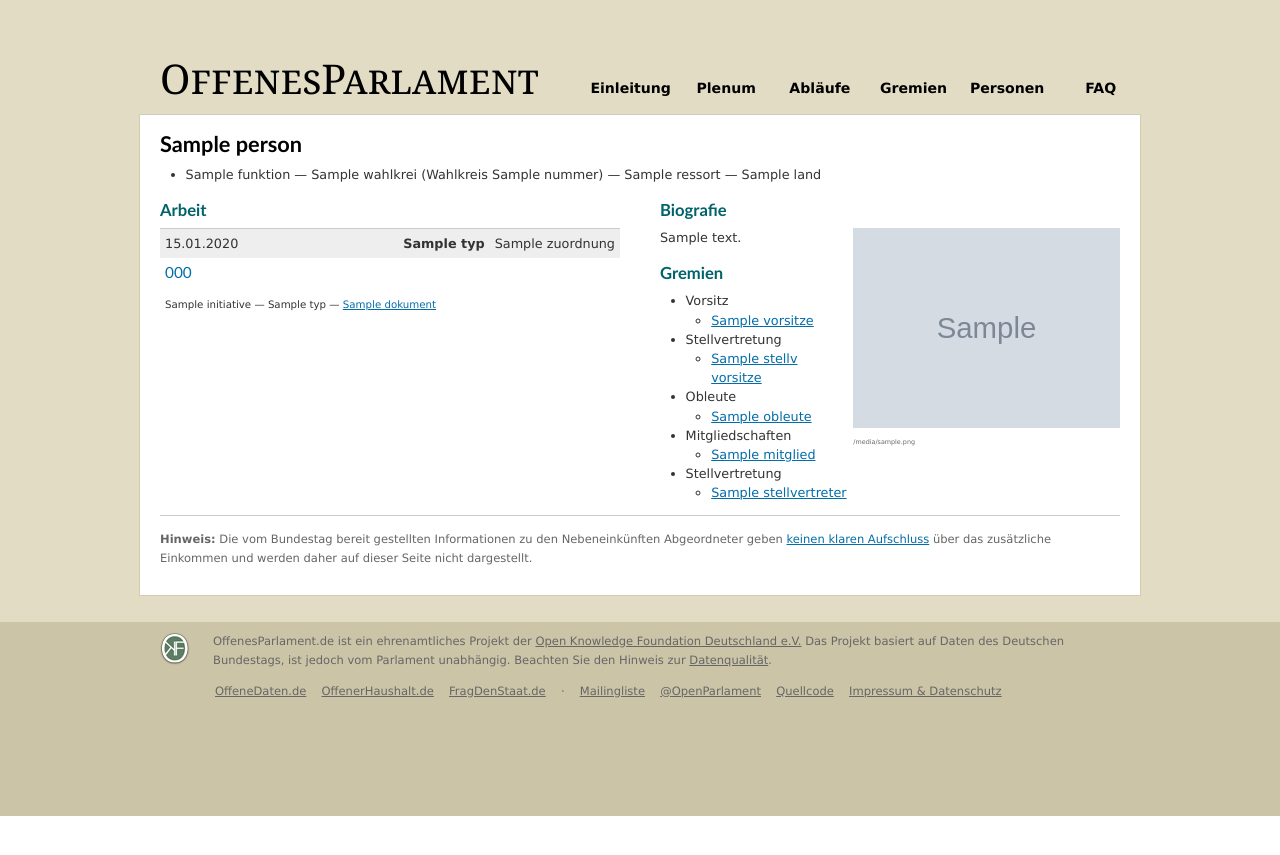
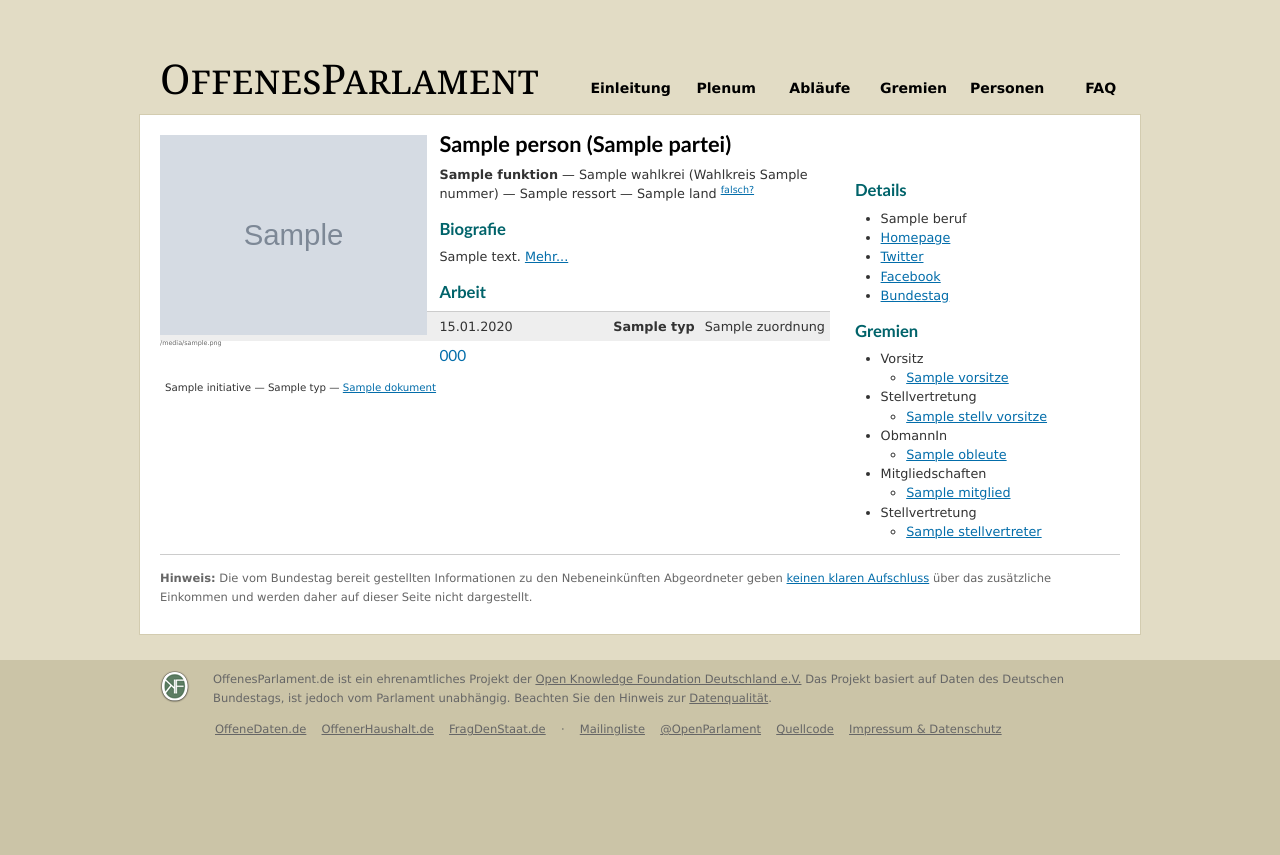
Before and after one commit to okfde/offenesparlament.de, a Flask app: template offenesparlament/templates/person_view.html in a window 1280 px wide. Before the commit the page ends 816 px from the top, so only its background shows below. Run offline with Flask 2, Linux system fonts and the light colour scheme; the template is opened without the code that fills it: most values are stand-ins (such as "Sample title", 1, 10 or a date in 2020); grey boxes marked "Sample" are stand-in pictures; some libraries are stand-ins or nearby versions.

Commit message:
update speech parser a bit and some theming and template work on persons.

```diff
--- a/offenesparlament/model.py
+++ b/offenesparlament/model.py
@@ -185,6 +185,12 @@
         if self.ort and len(self.ort):
             name += " (%s)" % self.ort
         return name.strip()
+
+    @property
+    def bio_teaser(self):
+        if not self.bio:
+            return ""
+        return self.bio.split("<")[0]
 
     def to_dict(self):
         data = {
--- a/offenesparlament/static/js/script.js
+++ b/offenesparlament/static/js/script.js
@@ -1,3 +1,14 @@
 /* Author:
 
 */
+
+$(document).ready(function() {
+  $(".teaser").click(function(e) {
+    $(".teaser").hide();
+    $(".teaser-fulltext").slideDown('slow');
+  });
+  $(".teaser-fulltext").click(function(e) {
+    $(".teaser-fulltext").slideUp();
+    $(".teaser").show();
+  });
+});
--- a/offenesparlament/static/style/style.css
+++ b/offenesparlament/static/style/style.css
@@ -139,6 +139,16 @@
 .banner.faq {
   height: 180px;
   background: url(/static/img/faq.png);
+}
+
+.banner.intro {
+  height: 180px;
+  background: url(/static/img/intro.png);
+}
+
+.banner.ablaeufe {
+  height: 180px;
+  background: url(/static/img/ablaeufe.png);
 }
 
 .banner.home {
@@ -445,8 +455,8 @@
 /* Persons */
 
 .person-foto {
-  float: right;
-  margin-left: 1em;
+  float: left;
+  margin-right: 1em;
 }
 
 .person-foto img {
@@ -456,9 +466,22 @@
 .person-foto p {
   font-size: 0.5em;
   color: #666;
+  line-height: 1.1em;
   display: block;
   width: 130px;
   overflow: hidden;
+}
+
+ul.rollen {
+  list-style-type: none;
+}
+
+.teaser {
+  cursor: pointer;
+}
+
+.teaser-fulltext {
+  display: none;
 }
 
 /* Gremien */
--- a/offenesparlament/templates/ablauf_search.html
+++ b/offenesparlament/templates/ablauf_search.html
@@ -6,7 +6,9 @@
 {% endblock %}
 
 {% block content %}
-  <h1>Abläufe</h1>
+  <div class="banner ablaeufe">
+    <h1>Abläufe</h1>
+  </div>
   <div class="box">
     {{ macros.search(searcher, pager) }}
 
--- a/offenesparlament/templates/person_view.html
+++ b/offenesparlament/templates/person_view.html
@@ -9,34 +9,36 @@
 {% endblock %}
 
 {% block content %}
-  <h1>{{ person.name }}</h1>
-  <ul>
-    {% for rolle in person.rollen %}
-      <li>{{ rolle.funktion }}
-        {% if rolle.wahlkreis %}
-        &mdash; {{rolle.wahlkreis.name}} (Wahlkreis {{rolle.wahlkreis.nummer}})
-        {% endif %}
-        {% if rolle.ressort %}
-          &mdash; {{rolle.ressort}}
-        {% endif %}
-        {% if rolle.land %}
-          &mdash; {{rolle.land}}
-        {% endif %}
-      </li>
-    {% endfor %}
-  </ul>
-  <!--div class="clearfix"></div-->
-  <div class="rightbar">
-    {% if person.bio %}
-      <h3>Biografie</h3>
   {% if person.foto_url %}
     <div class="person-foto">
       <img src="{{ person.foto_url }}">
       <p>{{ person.foto_copyright }}</p>
     </div>
   {% endif %}
-      <p>{{person.bio | safe}}</p>
+  <h1>{{ person.name }}
+    {% if person.partei %}
+      ({{ person.partei }})
     {% endif %}
+  </h1>
+  <div class="sidebar">
+    <h3>Details</h3>
+    <ul>
+      {% if person.beruf %}
+        <li>{{ person.beruf }}</li>
+      {% endif %}
+      {% if person.homepage_url %}
+        <li><a href="{{ person.homepage_url }}">Homepage</a></li>
+      {% endif %}
+      {% if person.twitter_url %}
+        <li><a href="{{ person.twitter_url }}">Twitter</a></li>
+      {% endif %}
+      {% if person.facebook_url %}
+        <li><a href="{{ person.facebook_url }}">Facebook</a></li>
+      {% endif %}
+      {% if person.bio_url %}
+        <li><a href="{{ person.bio_url }}">Bundestag</a></li>
+      {% endif %}
+    </ul>
     <h3>Gremien</h3>
     <ul>
       {% if person.vorsitze[0] %}
@@ -58,7 +60,7 @@
       </li>
       {% endif %}
       {% if person.obleute[0] %}
-      <li>Obleute
+      <li>ObmannIn
       <ul>
         {% for g in person.obleute %}
           <li><a href="{{ url_for('gremium', key=g.key) }}">{{ g.name }}</a></li>
@@ -86,7 +88,30 @@
       {% endif %}
     </ul>
   </div>
-  <div class="leftbar">
+  <div class="mainbar">
+    <ul class="rollen">
+      {% for rolle in person.rollen %}
+        <li><strong>{{ rolle.funktion }}</strong>
+          {% if rolle.wahlkreis %}
+          &mdash; {{rolle.wahlkreis.name}} (Wahlkreis {{rolle.wahlkreis.nummer}})
+          {% endif %}
+          {% if rolle.ressort %}
+            &mdash; {{rolle.ressort}}
+          {% endif %}
+          {% if rolle.land %}
+            &mdash; {{rolle.land}}
+            {% endif %}
+          <sup><a href="{{ url_for('page', path='rollen')
+              }}">falsch?</a></sup>
+        </li>
+      {% endfor %}
+    </ul>
+    {% if person.bio %}
+      <h3>Biografie</h3>
+      <span class="teaser">{{person.bio_teaser | safe}} <a href="#">Mehr...</a></span>
+      <span class="teaser-fulltext">{{person.bio | safe}}</span>
+    {% endif %}
+    <!--div class="clearfix"></div-->
     <h3>Arbeit</h3>
     <ul class="position-list">
       {% for position in pager %}
```
Also changed, not shown: offenesparlament/pages/intro.html (added, +13 -0 lines), offenesparlament/pages/rollen.html (added, +29 -0 lines), offenesparlament/transform/speechparser.py (+21 -5 lines), offenesparlament/static/img/ablaeufe.png (added), offenesparlament/static/img/intro.png (added), offenesparlament/static/img/krautsource.png (added). Lines whose indentation alone changed are shown as unchanged.
